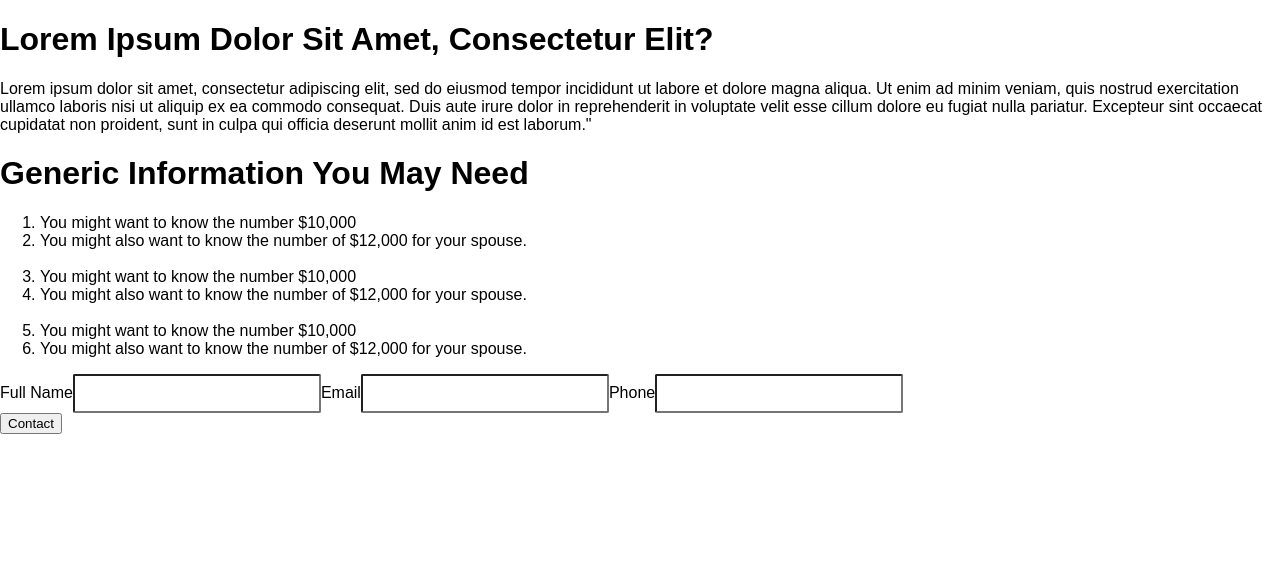
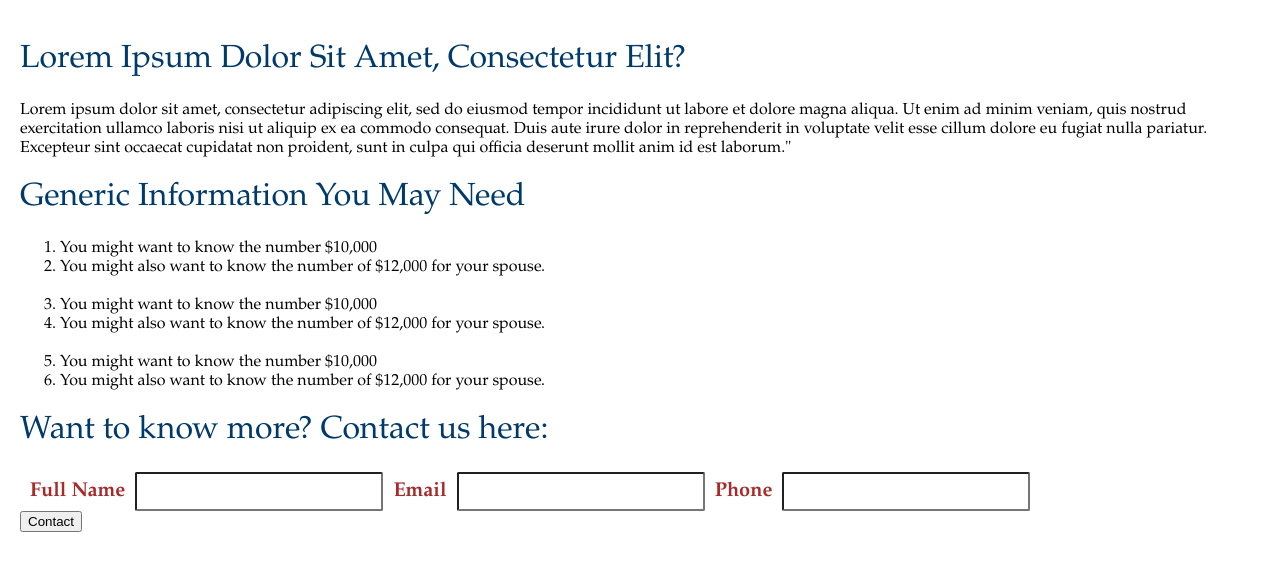
Before and after one commit to tdmiller1/oneamerica-insurance-calculator, a React (Create React App) app: page /#/results in a window 1280 px wide. Shown: the top 570 px of the page. Built offline with nearby package versions, Linux system fonts and the light colour scheme.

Commit message:
Add layout style to Results page

```diff
--- a/src/assets/style.css
+++ b/src/assets/style.css
@@ -14,3 +14,48 @@ input{
     flex-direction: row;
 
 }
+body{
+    font-family: "Garamond";
+}
+h1{
+    font-weight: 500;
+    color:#003a6b;
+}
+
+.component{
+    padding:20px;
+}
+
+label{
+    color:brown;
+    font-weight: bold;
+    font-size: 20px;
+}
+
+.mobile{
+    display:none;
+}
+
+.desktop{
+    display:inline;
+}
+
+.desktop label{
+    padding:10px;
+}
+
+table{
+    margin:auto;
+}
+
+@media only screen and (max-width: 1000px) {
+
+    .mobile{
+        display:inline;
+    }
+
+    .desktop{
+        display:none;
+    }
+
+}
--- a/src/components/Results.js
+++ b/src/components/Results.js
@@ -6,7 +6,7 @@ class Results extends Component {
 
     render() {
         return (
-            <div>
+            <div className="component">
 
                 <div className="overview">
                     <h1>Lorem Ipsum Dolor Sit Amet, Consectetur Elit?</h1>
@@ -33,22 +33,42 @@ class Results extends Component {
                         this.submitInformation()
                     }}/>
 
-                    <div className="customer-submit">
 
-                        <label for="full-name">Full Name</label>
-                        <input name="full-name" type="text" />
+                    <h1>Want to know more? Contact us here:</h1>
+                    <div className="customer-submit mobile">
 
-                        <label for="email">Email</label>
-                        <input name="email" type="email" />
-
-                        <label for="phone">Phone</label>
-                        <input name="phone" type="tel" />
-
+                       <div>
+                           <label for="full-name">Full Name</label>
+                           <br/>
+                           <input name="full-name" type="text" />
+                        </div>
+                        <div>
+                            <label htmlFor="email">Email</label>
+                            <br/>
+                            <input name="email" type="email" />
+                        </div>
+                        <div>
+                            <label htmlFor="phone">Phone</label>
+                            <br/>
+                            <input name="phone" type="tel" />
+                        </div>
                     </div>
 
-                    <button type="submit">Contact</button>
+                    <div className="customer-submit desktop">
+
+                        <label htmlFor="full-name">Full Name</label>
+                        <input name="full-name" type="text"/>
+
+                        <label htmlFor="email">Email</label>
+                        <input name="email" type="email"/>
+
+                        <label htmlFor="phone">Phone</label>
+                        <input name="phone" type="tel"/>
+                    </div>
 
                 </div>
+                <button type="submit">Contact</button>
+
             </div>
         )
     }
```
